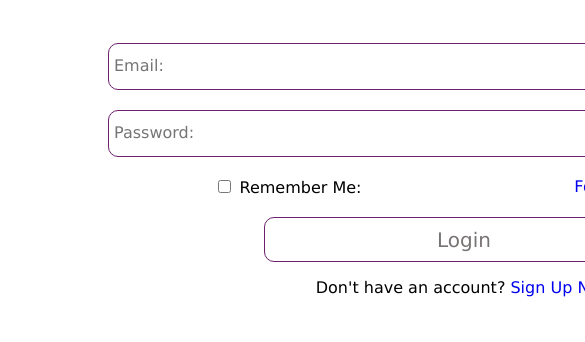
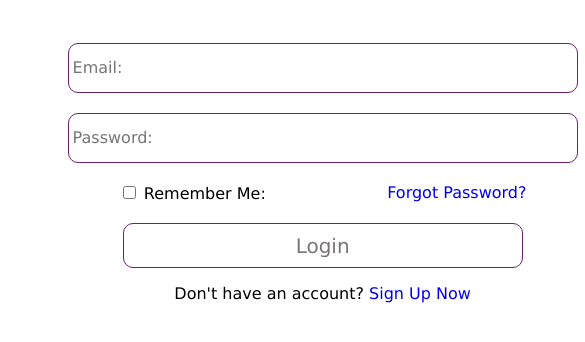
Before and after one commit to Patiencemugambi/StockSage, a plain HTML site: page login.html in a window 390 px wide. Shown: the part 302-644 px from the top of the page, 585 px wide, since content can reach past the window. Drawn offline with Linux system fonts and the light colour scheme.

Commit message:
responsivenes

```diff
--- a/styles.css
+++ b/styles.css
@@ -170,3 +170,23 @@ input[type="checkbox"]{
 
 
   }
+
+
+@media (max-width: 768px) {
+    input{
+        width: 500px;
+        height: 40px;
+        padding: 4px;
+        border-radius: 10px;
+    }
+
+    #login-form{
+        margin: 0;
+    }
+
+    .welcomel{
+        margin: 0;
+    }
+
+
+  }
```
